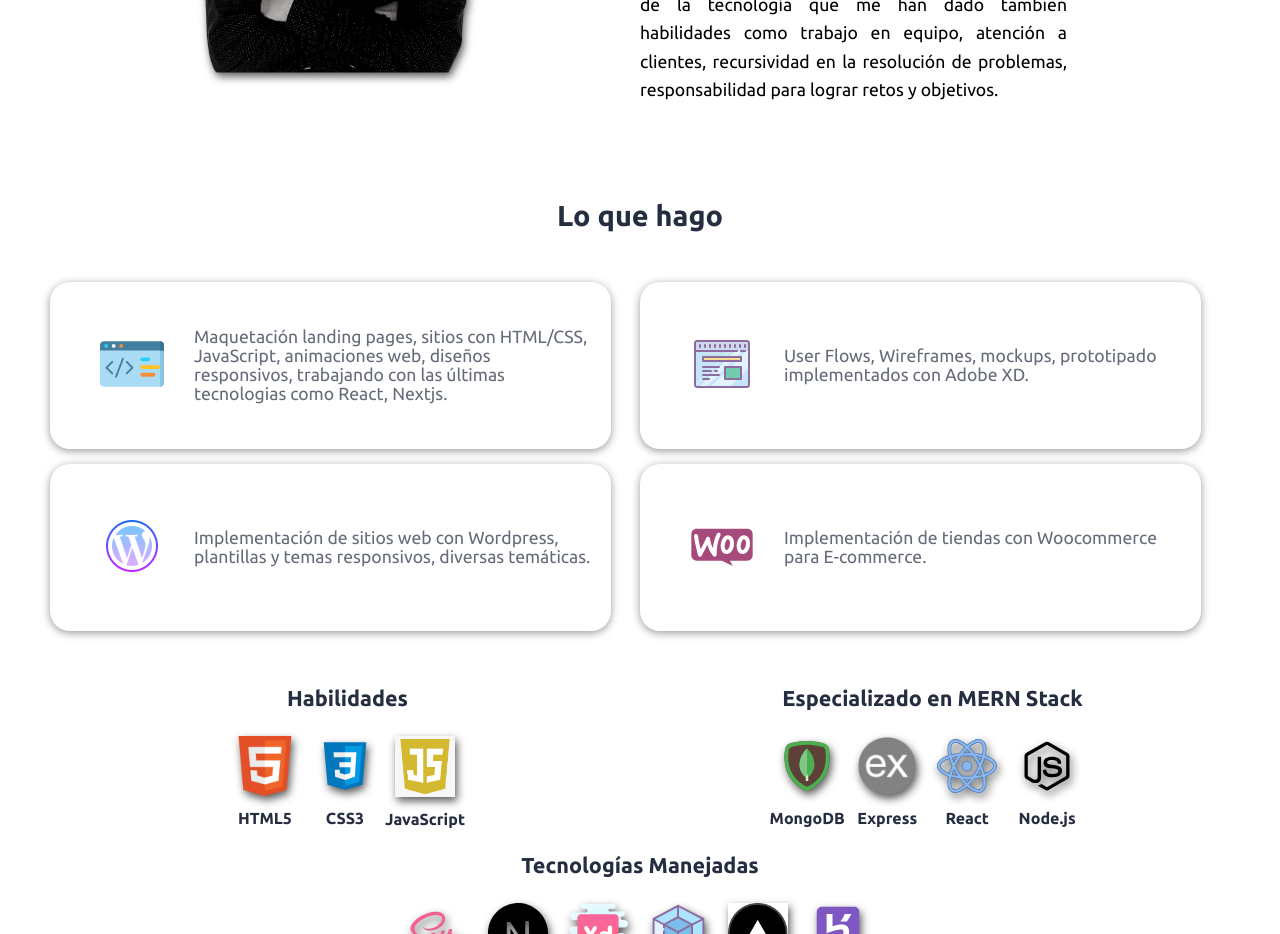
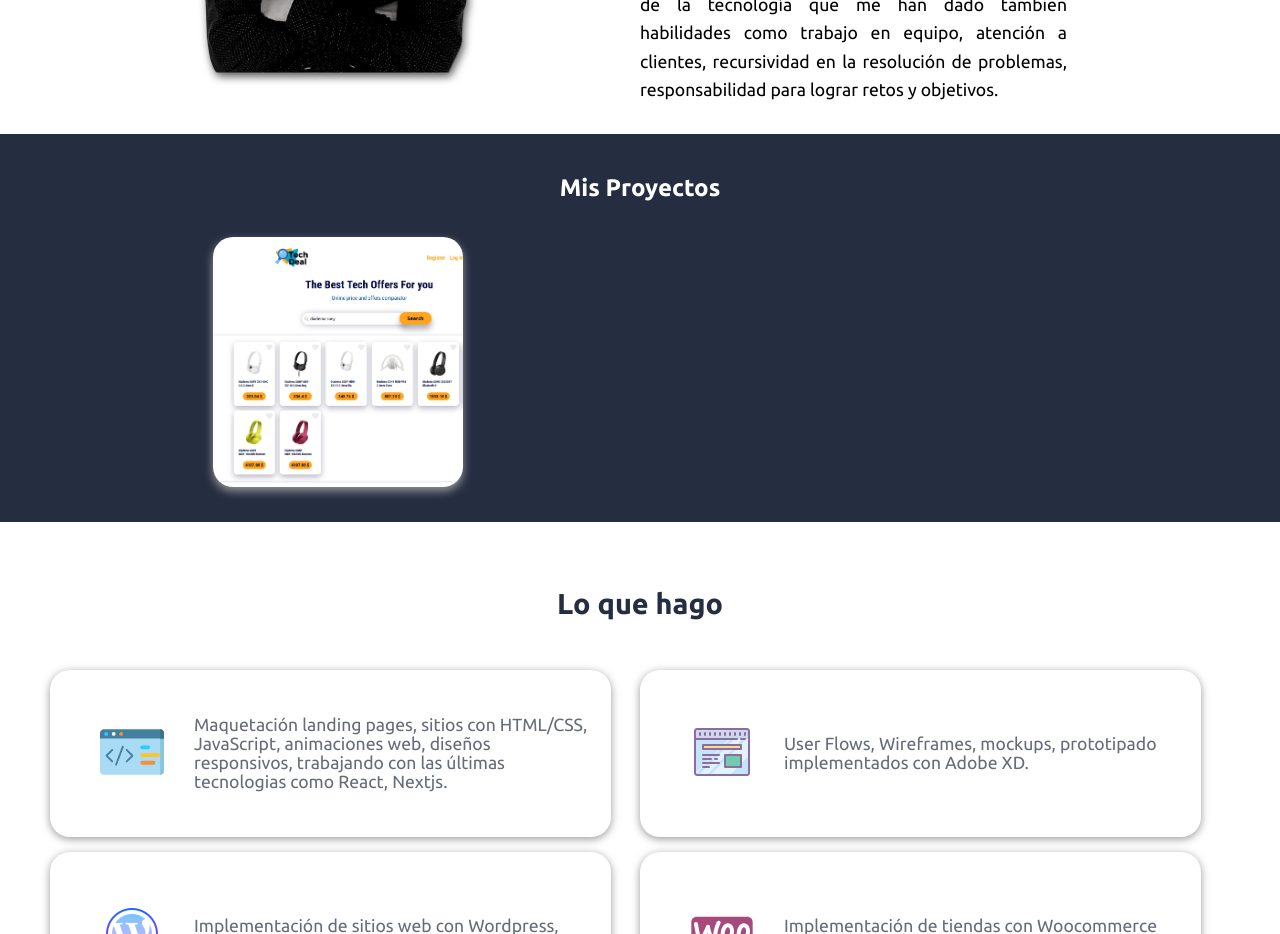
Before and after one commit to Johndev85/personal-portfolio, a Next.js app: page / in a window 1280 px wide. Shown: the part 1060-1994 px from the top of the page. Built offline with nearby package versions, Linux system fonts and the light colour scheme.

Commit message:
added projects component

```diff
--- /dev/null
+++ b/components/Projects.jsx
@@ -0,0 +1,26 @@
+import styles from "./styles/projects.module.scss"
+import Link from "next/link"
+
+function Projects() {
+    return (
+        <article className={styles.container}>
+            <div className={styles.container__title}>
+                <h1>Mis Proyectos</h1>
+            </div>
+            <section className={styles.container__items}>
+                <section className={styles.container__items__card}>
+                    <div className={styles.container__items__card__titles}>
+                        <h2>Tech Deal</h2>
+                        <h3>Comparador de precios</h3>
+                        <p>HTML,CSS, JS, React, Nextjs, APIRest</p>
+                        <Link href="">
+                            <a>Ver Demo</a>
+                        </Link>
+                    </div>
+                </section>
+            </section>
+        </article>
+    )
+}
+
+export default Projects
--- /dev/null
+++ b/components/styles/projects.module.scss
@@ -0,0 +1,62 @@
+@import "../../styles/variables";
+@import "../../styles/mixins";
+
+.container {
+    width: 100vw;
+    height: auto;
+    padding: 20px;
+    color: $color-font;
+    background-color: $color-primary;
+    &__title {
+        text-align: center;
+        padding: 20px;
+    }
+    &__items {
+        display: grid;
+        grid-template: 1fr / repeat(2, 1fr);
+        padding: 15px;
+        &__card {
+            place-self: center;
+            border-radius: 20px;
+            font-size: 0.9rem;
+            background-image: url("/images/tech-deal-capture.png");
+            background-size: cover;
+            box-shadow: 0px 4px 10px $color-secundary;
+            border: none;
+            &__titles {
+                width: 250px;
+                height: 250px;
+                padding: 30px 20px;
+                display: flex;
+                flex-direction: column;
+                justify-content: space-around;
+                align-items: center;
+                color: $color-font;
+                opacity: 0;
+                transition: 250ms all;
+                & a {
+                    width: 140px;
+                    height: 60px;
+                    display: flex;
+                    justify-content: center;
+                    align-items: center;
+                    border-radius: 25px;
+                    padding: 15px;
+                    font-size: 1.1rem;
+                    background-color: $color-btn;
+                    color: $color-font;
+                    text-decoration: none;
+                    &:hover {
+                        @include btn-hover;
+                    }
+                }
+                &:hover {
+                    opacity: 1;
+                    box-shadow: 4px 4px 20px $color-secundary;
+                    background-color: rgba($color-primary, 0.9);
+                    border-radius: 20px;
+                }
+            }
+        }
+    }
+}
--- a/components/styles/skills.module.scss
+++ b/components/styles/skills.module.scss
@@ -5,7 +5,6 @@
     padding: 30px;
     font-size: 1.1rem;
     color: $color-primary;
-
     &__title {
         display: flex;
         justify-content: center;
--- a/pages/index.jsx
+++ b/pages/index.jsx
@@ -3,6 +3,7 @@ import Hero from "@/components/Hero"
 import AboutMe from "@/components/AboutMe"
 import Skills from "@/components/Skills"
 import Footer from "@/components/Footer"
+import Projects from "@/components/Projects"
 
 function HomePage() {
     return (
@@ -11,6 +12,7 @@ function HomePage() {
             <Hero />
             <main>
                 <AboutMe />
+                <Projects />
                 <Skills />
             </main>
             <Footer />
--- a/styles/_mixins.scss
+++ b/styles/_mixins.scss
@@ -2,6 +2,6 @@
 
 @mixin btn-hover {
     text-decoration: underline;
-    color: $color-secundary;
-    transform: scale(1.1);
+    font-weight: 500;
+    box-shadow: 0px 4px 15px $color-btHover;
 }
--- a/styles/_variables.scss
+++ b/styles/_variables.scss
@@ -4,3 +4,4 @@ $color-primary: #252d40;
 $color-secundary: #979998;
 $color-font: #ffffff;
 $color-btn: #007cbe;
+$color-btHover: #0880c0;
```
Also changed, not shown: public/images/tech-deal-capture.png (added).
